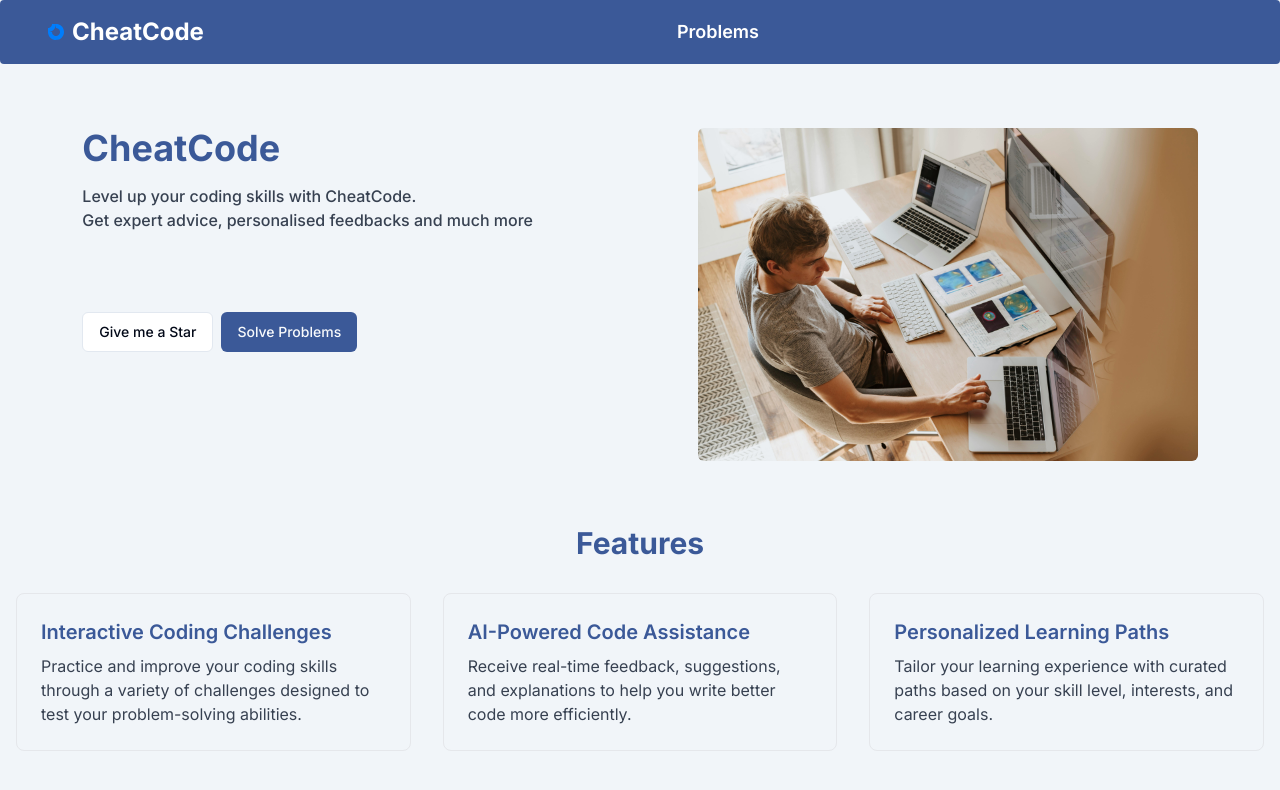
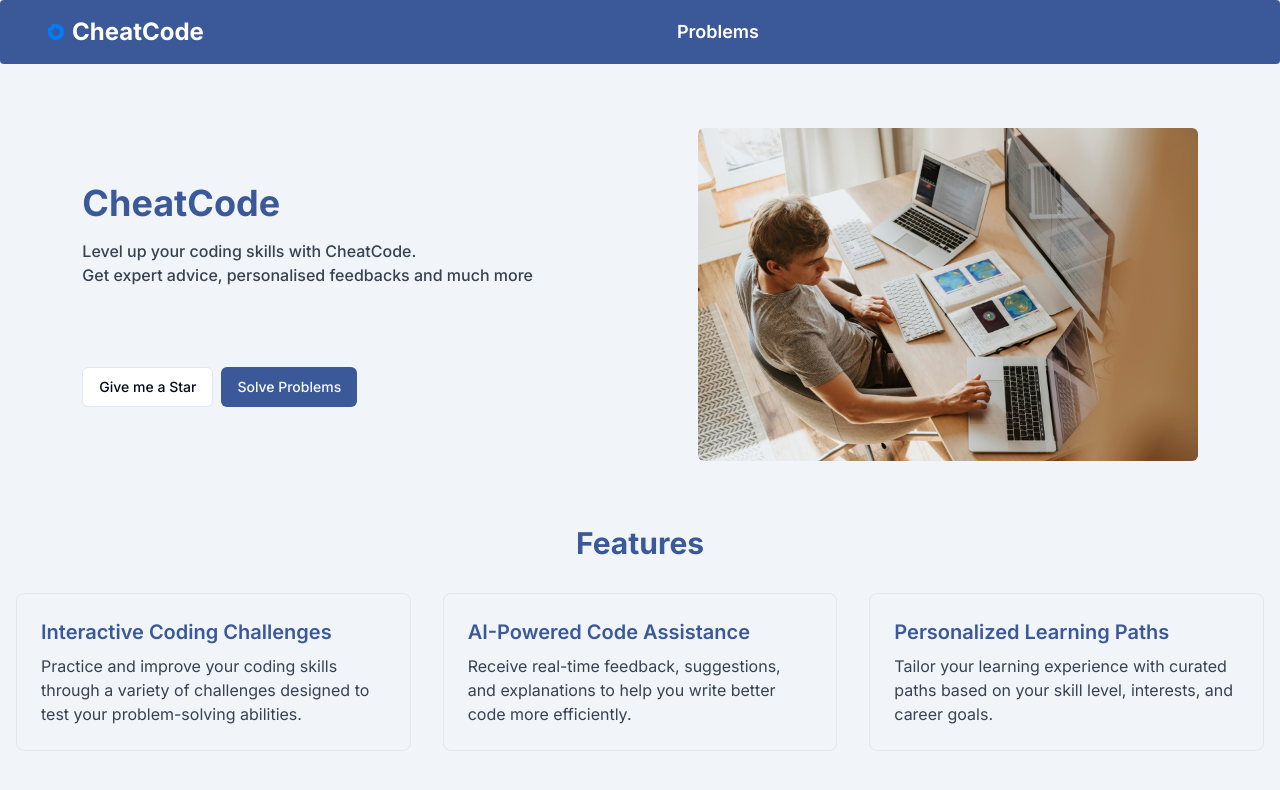
Before and after one commit to BeNikk/CheatCode, a Next.js app in the folder cheatcode/: page / in a window 1280 px wide. Shown: the top 790 px of the page. Built offline with nearby package versions, Linux system fonts and the light colour scheme.

Commit message:
improve:fixed middleware and animations

```diff
--- a/cheatcode/components/Features.tsx
+++ b/cheatcode/components/Features.tsx
@@ -1,10 +1,11 @@
 "use client";
 import { useState } from 'react';
+import { motion } from 'framer-motion';
 
 const Features = () => {
   const [activeFeature, setActiveFeature] = useState<number | null>(null);
 
-  const handleFeatureClick = (index:number) => {
+  const handleFeatureClick = (index: number) => {
     setActiveFeature(index);
   };
 
@@ -28,17 +29,19 @@ const Features = () => {
       <h2 className="text-3xl font-bold text-center text-[#3B5998] mb-8">Features</h2>
       <div className="grid grid-cols-1 md:grid-cols-2 lg:grid-cols-3 gap-8">
         {featuresData.map((feature, index) => (
-          <div
+          <motion.div
             key={index}
-            className={`border border-gray-200 rounded-lg p-6 hover:shadow-md ${
-              activeFeature === index ? 'border-blue-500' : ''
+            className={`border border-gray-200 rounded-lg p-6 transition-shadow duration-300 ease-in-out transform hover:scale-105 ${
+              activeFeature === index ? 'border-blue-500 shadow-lg' : 'hover:shadow-md'
             }`}
             onClick={() => handleFeatureClick(index)}
+            initial={{ opacity: 0, y: 20 }}
+            animate={{ opacity: 1, y: 0 }}
+            transition={{ duration: 0.5, delay: index * 0.1 }}
           >
-
             <h3 className="text-xl font-semibold text-[#3B5998] mb-2">{feature.title}</h3>
             <p className="text-gray-700">{feature.description}</p>
-          </div>
+          </motion.div>
         ))}
       </div>
     </div>
--- a/cheatcode/components/Landing.tsx
+++ b/cheatcode/components/Landing.tsx
@@ -1,17 +1,25 @@
+"use client";
 import Image from "next/image";
+
 import Link from "next/link";
 import { Button } from "./ui/button";
+import { motion } from "framer-motion";
 
 const LandingPage = () => {
   return (
-
-        <div className="flex flex-row h-full pt-16 justify-around ">
-            <div className="flex flex-col items-start gap-4">
+    <div className="flex flex-col lg:flex-row h-full pt-16 justify-around items-center">
+      <motion.div
+        initial={{ opacity: 0, x: -100 }}
+        animate={{ opacity: 1, x: 0 }}
+        transition={{ duration: 0.5 }}
+        className="flex flex-col items-start gap-4"
+      >
         <div>
-                    <p className="text-4xl font-bold text-[#3B5998] ">CheatCode</p>
+          <p className="text-4xl font-bold text-[#3B5998]">CheatCode</p>
         </div>
         <div className="">
-                    <p className="text-md font-medium text-gray-700">Level up your coding skills with CheatCode.
+          <p className="text-md font-medium text-gray-700">
+            Level up your coding skills with CheatCode.
             <br />
             Get expert advice, personalised feedbacks and much more
           </p>
@@ -27,17 +35,19 @@ const LandingPage = () => {
               Solve Problems
             </Button>
           </Link>
+        </div>
+      </motion.div>
 
+      <motion.div
+        initial={{ opacity: 0, x: 100 }}
+        animate={{ opacity: 1, x: 0 }}
+        transition={{ duration: 0.5 }}
+        className="hidden lg:block"
+      >
+        <Image src="/code.jpg" alt="CheatCode" width={500} height={400} className="rounded-md" />
+      </motion.div>
     </div>
-
-            </div>
-            <div className="hidden lg:block">
-                <img src="/code.jpg" alt="CheatCode" width={'500'} height={'400'} className="rounded-md" />
-            </div>
-
-        </div>
-
   );
-}
+};
 
 export default LandingPage;
```
Lines whose indentation alone changed are shown as unchanged.
